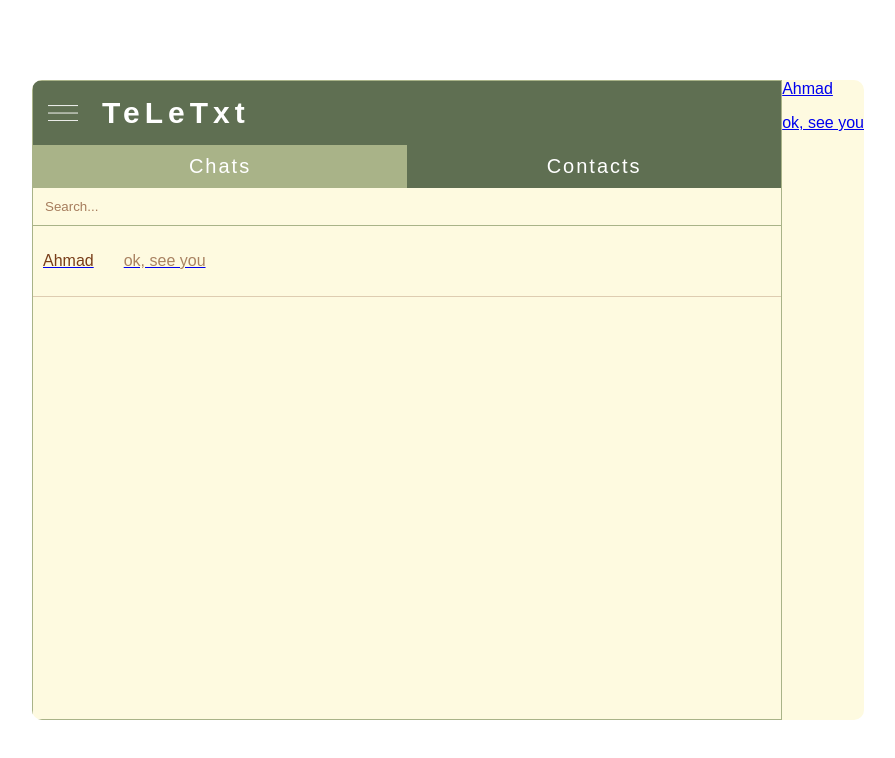
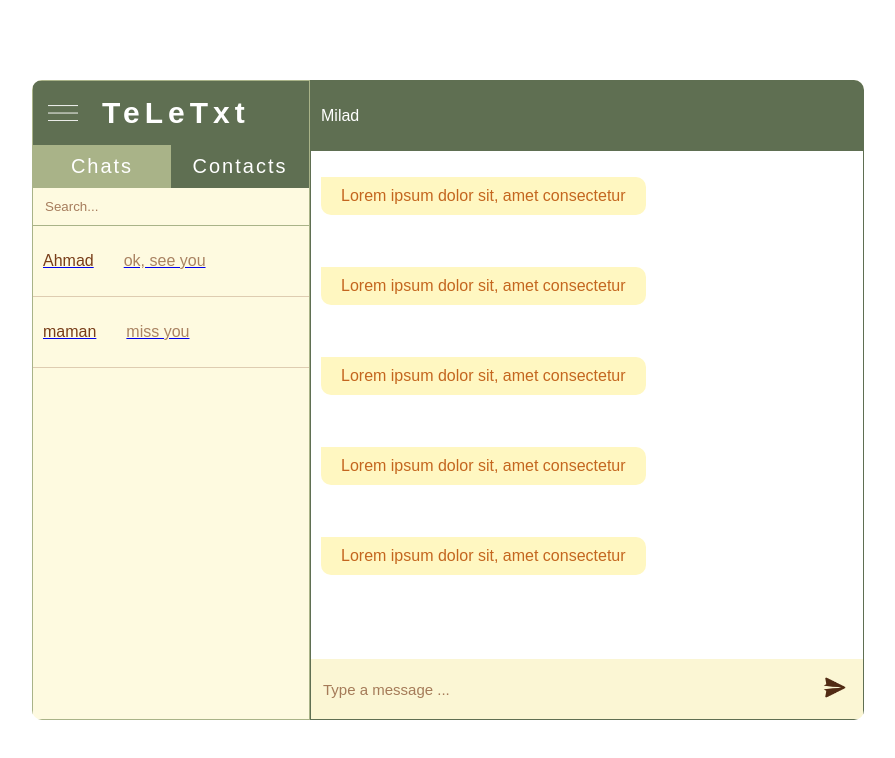
Before and after one commit to marzie-nd/teletxt, a React (Create React App) app: page /home in a window 1280 px wide. Shown: the top 758 px of the page, without its empty margins (192-1087 px from the left). Built offline with nearby package versions, Linux system fonts and the light colour scheme.

Commit message:
fixed placement of chat styles

```diff
--- a/src/components/Message.jsx
+++ b/src/components/Message.jsx
@@ -7,5 +7,4 @@ const Message = () => {
     </div>
   )
 }
-
 export default Message;
--- a/src/components/Users.jsx
+++ b/src/components/Users.jsx
@@ -12,6 +12,15 @@ const Users = ({ onchatToggle }) => {
           </div>
         </div>
       </Link>
+
+      <Link to={{}} onClick={onchatToggle}>
+        <div className="userChat">
+          <div className="userChatInfo">
+            <div className="user">maman</div>
+            <p>miss you</p>
+          </div>
+        </div>
+      </Link>
     </div>
   );
 };
--- a/src/pages/Home.jsx
+++ b/src/pages/Home.jsx
@@ -15,10 +15,8 @@ const Home = () => {
     <div className="home">
       <div className="wrapper">
         <Sidebar />
-        <div className="content">
-          <Users onChatToggle={handleChatToggle} />
-          {isChatOpen && <Chat />}
-        </div>
+          <Chat onChatToggle={handleChatToggle} />
+          {/* {isChatOpen && <Chat />} */}
       </div>
     </div>
   );
--- a/src/styles.scss
+++ b/src/styles.scss
@@ -257,13 +257,10 @@
         }
       }
     }
-    .content {
-
-    }
 
     .chat {
       flex: 2;
-      border: 1px solid #a9b388;
+      border: 1px solid #5f6f52;
       @include mobile {
         display: none;
       }
```
